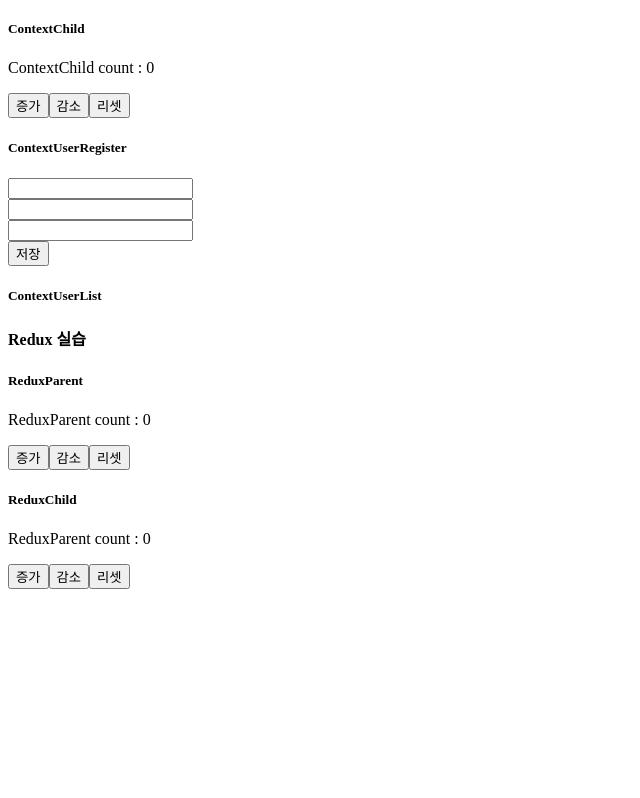
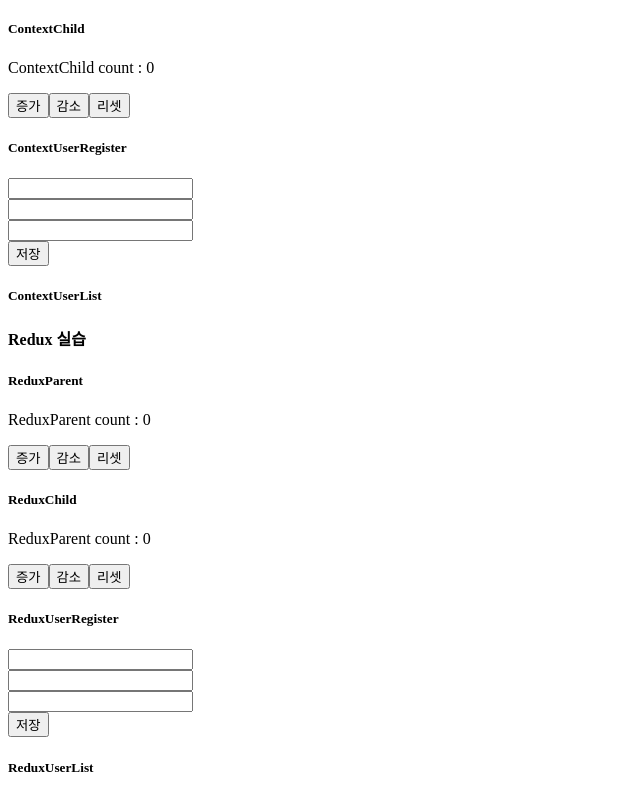
Before and after one commit to ekkang2/react, a React (Vite) app in the folder ch06/: page / in a window 1280 px wide. Shown: the part 212-1010 px from the top of the page, without its empty margins (0-640 px from the left). Before the commit the page ends 809 px from the top, so only its background shows below. Built offline with nearby package versions, Linux system fonts and the light colour scheme.

Commit message:
react study

```diff
--- a/ch06/src/App.jsx
+++ b/ch06/src/App.jsx
@@ -3,6 +3,8 @@
 import ContextUserList from "./components/ContextUserList";
 import ContextUserRegister from "./components/ContextUserRegister";
 import ReduxParent from "./components/ReduxParent";
+import ReduxUserList from "./components/ReduxUserList";
+import ReduxUserRegister from "./components/ReduxUserRegister";
 /*
   날짜 : 2024/11/14
   이름 : 김철학
@@ -19,6 +21,8 @@
 
       <h4>Redux 실습</h4>
       <ReduxParent />
+      <ReduxUserRegister />
+      <ReduxUserList />
     </div>
   );
 }
--- /dev/null
+++ b/ch06/src/components/ReduxUserList.jsx
@@ -0,0 +1,20 @@
+import { useSelector } from "react-redux";
+
+export default function ReduxUserList() {
+  // usersReducer : store파일의 reducer 키값
+  const users = useSelector((state) => state.usersReducer.users);
+
+  return (
+    <div className="ReduxUserList">
+      <h5>ReduxUserList</h5>
+
+      <ul>
+        {users.map((user, index) => (
+          <li key={index}>
+            {user.uid}, {user.name}, {user.age}
+          </li>
+        ))}
+      </ul>
+    </div>
+  );
+}
--- /dev/null
+++ b/ch06/src/components/ReduxUserRegister.jsx
@@ -0,0 +1,38 @@
+import { useState } from "react";
+import { useDispatch } from "react-redux";
+import { addUser } from "../slices/usersSlice";
+
+export default function ReduxUserRegister() {
+  // 리덕스 리듀스 호출 함수 생성
+  const dispatch = useDispatch();
+
+  const [user, setUser] = useState({ uid: "", name: "", age: 0 });
+
+  const changeHandler = (e) => {
+    e.preventDefault();
+    setUser({ ...user, [e.target.name]: e.target.value });
+  };
+
+  const submitHandler = (e) => {
+    e.preventDefault();
+
+    // 리덕스 users 상태 업데이트
+    dispatch(addUser(user));
+  };
+
+  return (
+    <div className="ReduxUserRegister">
+      <h5>ReduxUserRegister</h5>
+      <form onSubmit={submitHandler}>
+        <input type="text" name="uid" value={null} onChange={changeHandler} />
+        <br />
+        <input type="text" name="name" value={null} onChange={changeHandler} />
+        <br />
+        <input type="text" name="age" value={null} onChange={changeHandler} />
+        <br />
+        <input type="submit" value="저장" />
+        <br />
+      </form>
+    </div>
+  );
+}
--- /dev/null
+++ b/ch06/src/slices/usersSlice.jsx
@@ -0,0 +1,23 @@
+import { createSlice } from "@reduxjs/toolkit";
+
+// 초기 상태
+const initState = {
+  users: [],
+};
+
+// Slice 생성
+const usersSlice = createSlice({
+  name: "usersSlice",
+  initialState: initState,
+  reducers: {
+    addUser: (state, action) => {
+      state.users.push(action.payload);
+    },
+  },
+});
+
+// Redux 액션 내보내기
+export const { addUser } = usersSlice.actions;
+
+// Redux Reducer 내보내기
+export default usersSlice.reducer;
--- a/ch06/src/store.js
+++ b/ch06/src/store.js
@@ -1,9 +1,11 @@
 import { configureStore } from "@reduxjs/toolkit";
 import countReducer from "./slices/countSlice";
+import usersReducer from "./slices/usersSlice";
 
 // Redux 리듀서 스토어 설정
 export default configureStore({
   reducer: {
     countReducer: countReducer,
+    usersReducer: usersReducer,
   },
 });
```
